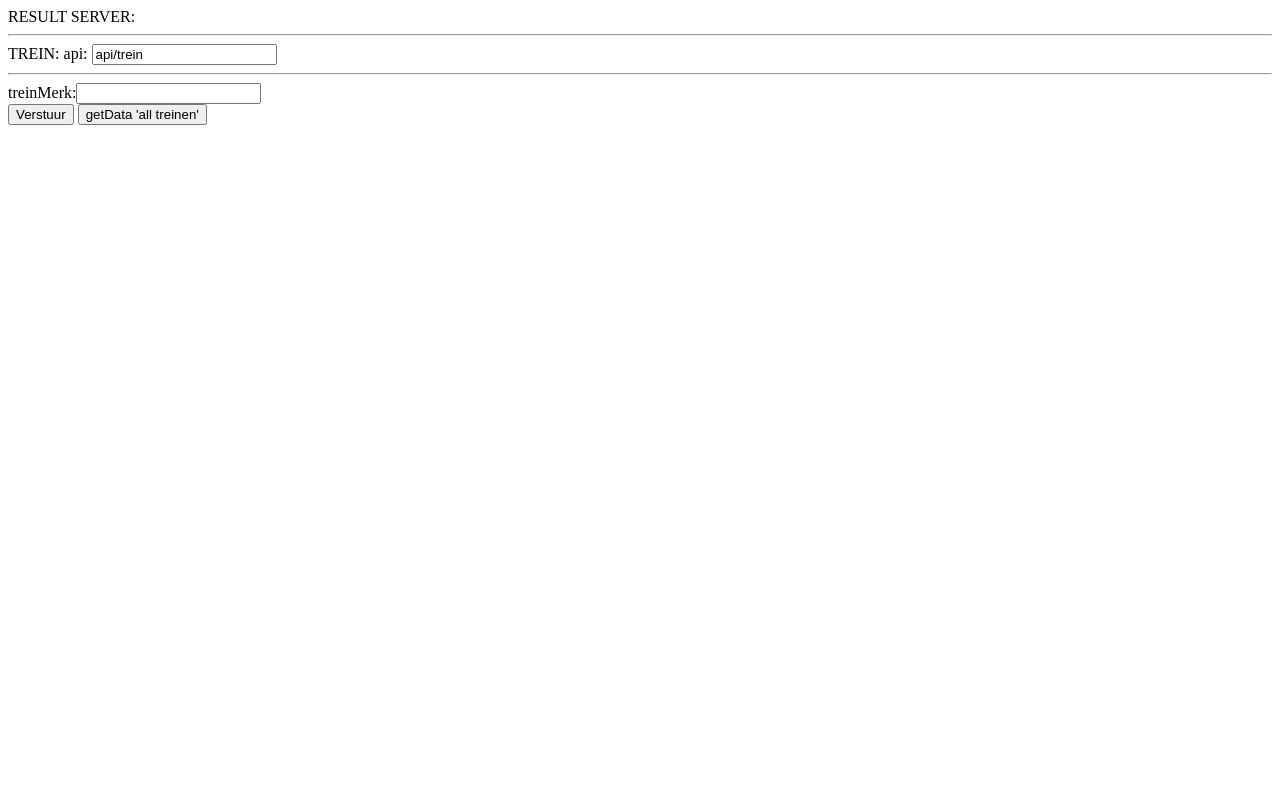
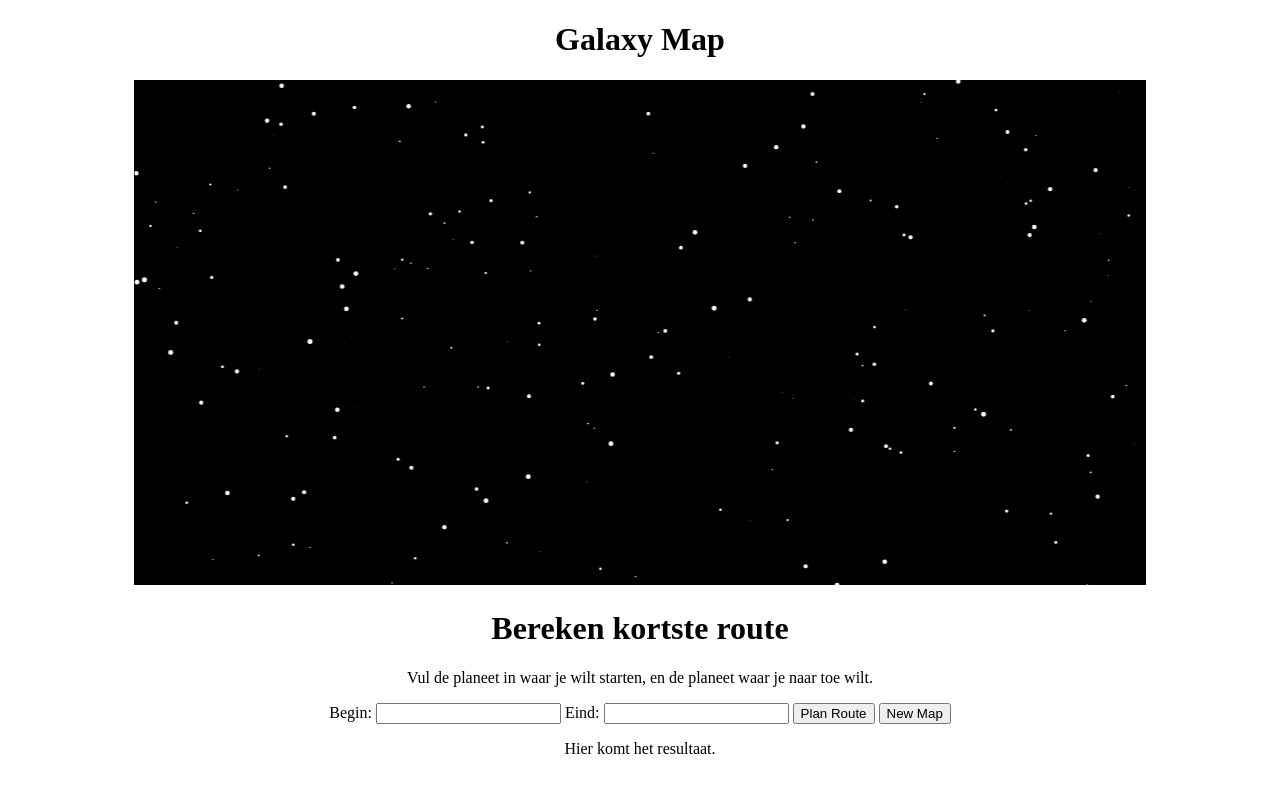
Before and after one commit to melany-eshuis/Space-Courier, a plain HTML site: page src/main/resources/static/index.html in a window 1280 px wide. Drawn offline with Linux system fonts and the light colour scheme; no server answers.

Commit message:
Right index

```diff
--- a/src/main/resources/static/index.html
+++ b/src/main/resources/static/index.html
@@ -1,43 +1,31 @@
-<html>
-	<head>
-		<script>
-			function treinVersturen(){
-					var api = document.getElementById("apiUrl").value;
-          var merk = document.getElementById("treinMerk").value;
-					var trein = '{"merk":"'+merk+'"}';
-					postData(api, trein);
-			}
-			function postData(api, data){
-          var xhttp = new XMLHttpRequest();
-  				xhttp.onreadystatechange = function() {
-    				if (this.readyState == 4 && this.status == 202) {
-      				document.getElementById("demo").innerHTML = this.responseText;
-    				}
-  				};
-          xhttp.open("POST", "http://localhost:8082/"+api, true);
-					xhttp.setRequestHeader("Content-type", "application/json");
-					xhttp.send(data);
-			}
-			function getData(api){
-          var xhttp = new XMLHttpRequest();
-  				xhttp.onreadystatechange = function() {
-    				if (this.readyState == 4 && this.status == 200) {
-      				document.getElementById("demo").innerHTML = this.responseText;
-    				}
-  				};
-          xhttp.open("GET", "http://localhost:8082/"+api);
-					xhttp.setRequestHeader("Content-type", "application/json");
-					xhttp.send();
-			}
-		</script>
-	</head>
-	<body>
-		RESULT SERVER: <div id=demo></div>
-		<hr>
-		TREIN:
-		api: <input type=text id="apiUrl" value="api/trein"/><hr />
-		treinMerk:<input type="text" id="treinMerk"/><br />
-		<button onclick="treinVersturen()">Verstuur</button>
-		<button onclick="getData('api/trein')">getData 'all treinen'</button>
-    </body>
+<!DOCTYPE html>
+<html lan="en">
+  <head>
+    <meta charset="utf-8" />
+    <title>Space Courier</title>
+    <link rel="stylesheet" href="./style.css" />
+
+  </head>
+  <body>
+    <div class="centercontent">
+      <h1>Galaxy Map</h1>
+      <div class="container">
+        <canvas id="galaxyMap"></canvas>
+        <canvas id="stars"></canvas>
+      </div>
+
+      <h1>Bereken kortste route</h1>
+      <p>
+        Vul de planeet in waar je wilt starten, en de planeet waar je naar toe
+        wilt.
+      </p>
+      Begin: <input type="text" id="begin" /> Eind:
+      <input type="text" id="eind" />
+      <button onclick="kortsteRoute()">Plan Route</button>
+      <button onclick="newMap()">New Map</button>
+
+      <div id="resultaat"><p>Hier komt het resultaat.</p></div>
+    </div>
+  </body>
 </html>
+<script src="indexv2.js"></script>
--- /dev/null
+++ b/src/main/resources/static/indexv2.js
@@ -0,0 +1,282 @@
+function kortsteRoute()
+{
+	const begin = document.getElementById("begin").value;
+	const eind = document.getElementById("eind").value;
+	const adress = "http://localhost:8082/getpath/" + begin + "/" + eind;
+
+	const xhr = new XMLHttpRequest();
+	xhr.onreadystatechange = function()
+	{
+		if(this.readyState == 4 && this.status == 200)
+		{
+			const div = document.getElementById("resultaat");
+			div.innerHTML = "<p>" + xhr.responseText + "</p>";
+		}
+	};
+
+	xhr.open("GET", adress, true);
+	xhr.send();
+}
+
+function newMap(){
+	allStars = [];
+	allConnections = [];
+
+	const xhr = new XMLHttpRequest();
+	const adress = "http://localhost:8082/newmap";
+
+	xhr.open("GET", adress, true);
+	xhr.send();
+
+	connections();
+	courierservice();
+	initSpaceRaster();
+
+	initStars();
+
+	setTimeout(() => { drawConnections(); }, 50);
+	setTimeout(() => { drawAllStars(); }, 50);
+
+}
+
+function initialize()
+{
+	const xhr = new XMLHttpRequest();
+
+	xhr.open("GET", "http://localhost:8082/initialize", true);
+	xhr.send();
+}
+
+function courierservice()
+{
+	console.log("courierservice")
+
+	const xhr = new XMLHttpRequest();
+
+	xhr.onreadystatechange = function()
+	{
+		if(this.readyState == 4 && this.status == 200)
+		{
+			allStars = JSON.parse(this.responseText);
+		}
+	}
+	xhr.open("GET", "http://localhost:8082/courierservice", true);
+	xhr.send();
+}
+
+function connections()
+{
+	console.log("connections")
+	const xhr = new XMLHttpRequest();
+
+	xhr.onreadystatechange = function()
+	{
+		if(this.readyState == 4 && this.status == 200)
+		{
+			allConnections = JSON.parse(this.responseText);
+		}
+	}
+	xhr.open("GET", "http://localhost:8082/connections", true);
+	xhr.send();
+}
+
+function randomSign()
+{
+	return Math.random() >= 0.5 ? 1 : -1;
+}
+
+const mapCanvas = document.getElementById("galaxyMap");
+const mapContext = mapCanvas.getContext("2d");
+const starCanvas = document.getElementById("stars");
+const starsCTX = starCanvas.getContext("2d");
+var allStars = [];
+var allConnections = [];
+
+function drawStar(star, mapRatio)
+{
+	mapContext.beginPath();
+  //x,y,radius,0,2*PI
+	var xMultiplier = mapCanvas.width/48;
+	var yMultiplier = mapCanvas.width/27;
+
+	mapContext.arc(
+		star.x *  xMultiplier,
+		star.y *  yMultiplier /2,
+		star.r * mapRatio,
+		0,
+		2 * Math.PI
+	);
+
+	mapContext.fillStyle = star.hex;
+	mapContext.fill();
+}
+
+function drawRaster(mapRatio)
+{
+	//draw horizontal lines
+	for( i=0; i<100; i++)
+	{
+		var multiplier = mapCanvas.width/48;
+		mapContext.beginPath();
+		mapContext.moveTo(multiplier *i, 0);
+		mapContext.lineTo(multiplier *i, mapCanvas.width);
+		mapContext.strokeStyle = "#C8C8C8";
+		mapContext.lineWidth = 1 * mapRatio;
+		mapContext.stroke();
+	}
+
+  //draw vertical lines
+	for( i=0; i<100; i++)
+	{
+		var multiplier = mapCanvas.height/27;
+		mapContext.beginPath();
+		mapContext.moveTo(0,multiplier *i);
+		mapContext.lineTo(mapCanvas.width,multiplier *i);
+		mapContext.strokeStyle = "#C8C8C8";
+		mapContext.lineWidth =1 * mapRatio;
+		mapContext.stroke();
+	}
+}
+
+function initSpaceRaster()
+{
+	console.log("initSpaceRaster");
+	const rect = mapCanvas.getBoundingClientRect();
+	mapCanvas.width = rect.width * devicePixelRatio;
+	mapCanvas.height = rect.height * devicePixelRatio;
+	mapContext.scale(devicePixelRatio, devicePixelRatio);
+	const mapRatio = mapCanvas.width / 1920;
+
+	//drawRaster(mapRatio);
+	drawAllStars();
+}
+
+function initStars()
+{
+	console.log("initStars");
+
+	const COLOR_SPACE = "black";
+	const COLOR_STARS = "white";
+	const STAR_NUM = 200;
+	const STAR_SIZE = 0.005;
+	const STAR_SPEED = 0.05;
+	const rect2 = starCanvas.getBoundingClientRect();
+	starCanvas.width = rect2.width * devicePixelRatio;
+	starCanvas.height = rect2.height * devicePixelRatio;
+	starsCTX.scale(devicePixelRatio, devicePixelRatio);
+	const stars = [];
+	const starSpeed = STAR_SPEED * starCanvas.width;
+	const xv = starSpeed * randomSign() * Math.random();
+	const yv = Math.sqrt(Math.pow(starSpeed, 2) - Math.pow(xv, 2)) * randomSign();
+
+	for (let i = 0; i < STAR_NUM; i++)
+	{
+		const speedMult = Math.random() * 1.5 + 0.5;
+		stars[i] =
+		{
+			r: (Math.random() * STAR_SIZE * starCanvas.width) / 2,
+			x: Math.floor(Math.random() * starCanvas.width),
+			y: Math.floor(Math.random() * starCanvas.height),
+			xv: xv * speedMult,
+			yv: yv * speedMult,
+		};
+	}
+
+	let timeDelta, timeLast = 0;
+	requestAnimationFrame(loop);
+
+	// set up the animation loop
+	function loop(timeNow)
+	{
+    // calcualte the time difference
+    timeDelta = timeNow - timeLast;
+    timeLast = timeNow;
+    starsCTX.clearRect(0, 0, starCanvas.width, starCanvas.height);
+
+    // space background
+    //starsCTX.fillStyle = COLOR_SPACE;
+    //starsCTX.fillRect(0,0, starCanvas.width, starCanvas.height);
+
+    //draw the stars
+    starsCTX.fillStyle = COLOR_STARS;
+    for (let i = 0; i < STAR_NUM; i++)
+	{
+		starsCTX.beginPath();
+		starsCTX.arc(stars[i].x, stars[i].y, stars[i].r, 0, Math.PI * 2);
+		starsCTX.fill();
+
+		// update the star's x position
+		stars[i].x += stars[i].xv * timeDelta * 0.001;
+
+		// reposition the star to the other side if it goes off screen
+		if (stars[i].x < 0 - stars[i].r)
+		{
+			stars[i].x = starCanvas.width + stars[i].r;
+		}
+		else if (stars[i].x > starCanvas.width + stars[i].r)
+		{
+			stars[i].x = 0 - stars[i].r;
+		}
+
+		// update the star's y position
+		stars[i].y += stars[i].yv * timeDelta * 0.001;
+
+		// reposition the star to the other side if it goes off screen
+		if (stars[i].y < 0 - stars[i].r)
+		{
+		stars[i].y = starCanvas.height + stars[i].r;
+		}
+		else if (stars[i].y > starCanvas.height + stars[i].r)
+		{
+			stars[i].y = 0 - stars[i].r;
+		}
+    }
+
+    //call the next frame
+    requestAnimationFrame(loop);
+	}
+}
+
+
+function drawAllStars()
+{
+	for(i=0; i< allStars.length; i++)
+	{
+		drawStar(allStars[i],(mapCanvas.width / 1920));
+	}
+}
+
+
+//allConnections[0].firstStar.x
+function drawConnections(){
+	var multiplierX = mapCanvas.width/48;
+	var multiplierY = mapCanvas.height/27;
+	for(i=0; i< allConnections.length; i++)
+	{
+		mapContext.beginPath();
+		mapContext.moveTo	(	multiplierX*allConnections[i].firstStar.x,
+								multiplierY*allConnections[i].firstStar.y)
+		mapContext.lineTo(		multiplierX*allConnections[i].secondStar.x,
+								multiplierY*allConnections[i].secondStar.y)
+		mapContext.strokeStyle = "darkgray";
+		mapContext.lineWidth = 1.5 * (mapCanvas.width / 1920);
+		mapContext.stroke();
+	}
+
+}
+
+
+connections();
+courierservice();
+initSpaceRaster();
+initStars();
+
+//anders laden de Sterren niet >.>
+
+setTimeout(() => { drawConnections(); }, 50);
+setTimeout(() => { drawAllStars(); }, 50);
+
+window.addEventListener("resize", drawConnections);
+window.addEventListener("resize", initStars);
+window.addEventListener("resize", initSpaceRaster);
+window.addEventListener("resize", drawAllStars);
--- /dev/null
+++ b/src/main/resources/static/style.css
@@ -0,0 +1,26 @@
+.container {
+  margin: 0 auto;
+  position: relative;
+}
+
+.container canvas {
+  width: 80%;
+}
+
+#galaxyMap {
+  background: black;
+}
+
+#stars {
+  position: absolute;
+  top: 0;
+  left: 50%;
+  right: 0;
+  bottom: 0;
+  transform: translateX(-50%);
+}
+
+.centercontent {
+  max-width: 100%;
+  text-align: center;
+}
```
